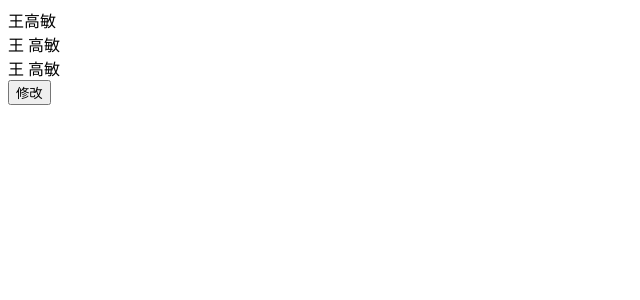
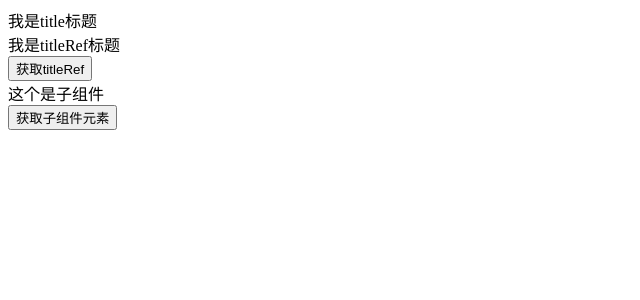
Before and after one commit to wgm0813/setup-demo, a Vue app: page / in a window 1280 px wide. Shown: the top 300 px of the page, without its empty margins (0-640 px from the left). Built offline with nearby package versions, Linux system fonts and the light colour scheme.

Commit message:
通过ref获取元素和组件

```diff
--- /dev/null
+++ b/src/06_Setup中ref引入元素/App.vue
@@ -0,0 +1,59 @@
+<template>
+  <!-- 获取元素 -->
+  <div ref="title">我是title标题</div>
+  <div ref="titleRef">我是titleRef标题</div>
+  <button @click="getElement">获取titleRef</button>
+
+  <!-- 获取组件实例 -->
+  <show-info ref="ShowInfoRef"></show-info>
+  <button @click="getSonElements">获取子组件元素</button>
+</template>
+
+<script>
+import { onMounted, ref } from 'vue'
+import ShowInfo from '@/06_Setup中ref引入元素/ShowInfo.vue'
+
+export default {
+  components: {
+    ShowInfo,
+  },
+  // mounted() {
+  //   console.log(this.$refs.title);
+  // }
+  setup() {
+    const titleRef = ref()
+    const ShowInfoRef = ref()
+
+    // 在setup里面打印没有值
+    console.log('不在生命周期里面', titleRef.value)
+
+    onMounted(()=>{
+      console.log('在生命周期里面，元素', titleRef.value)
+      console.log('在生命周期里面，子组件', ShowInfoRef.value)
+
+      // 调用子组件的方法
+      ShowInfoRef.value.open();
+    })
+
+    // 但是在点击的时候会有值
+    function getElement(){
+      console.log('点击方法里面',titleRef.value)
+    }
+
+    // 获取子组件元素
+    function getSonElements(){
+      console.log('子组件元素',ShowInfoRef.value)
+    }
+    return {
+      titleRef,
+      ShowInfoRef,
+      getElement,
+      getSonElements
+    }
+  }
+}
+</script>
+
+<style>
+
+</style>
--- /dev/null
+++ b/src/06_Setup中ref引入元素/ShowInfo.vue
@@ -0,0 +1,24 @@
+<template>
+  <div>这个是子组件</div>
+</template>
+
+<script>
+export default {
+  // methods:{
+  //   open(){
+  //     console.log('子组件的方法')
+  //   }
+  // }
+  setup() {
+    function open() {
+      console.log('showinfo子组件的方法')
+    }
+
+    return {open}
+  }
+}
+</script>
+
+<style>
+
+</style>
--- a/src/main.js
+++ b/src/main.js
@@ -4,6 +4,7 @@ import { createApp } from 'vue'
 // import App2 from './02_Setup定义数据/App2'
 // import App from './03_Setup其他函数/App'
 // import App from './04_Setup-toRefs/App'
-import App from './05_Setup中computed/App'
+// import App from './05_Setup中computed/App'
+import App from './06_Setup中ref引入元素/App'
 
 createApp(App).mount('#app')
```
